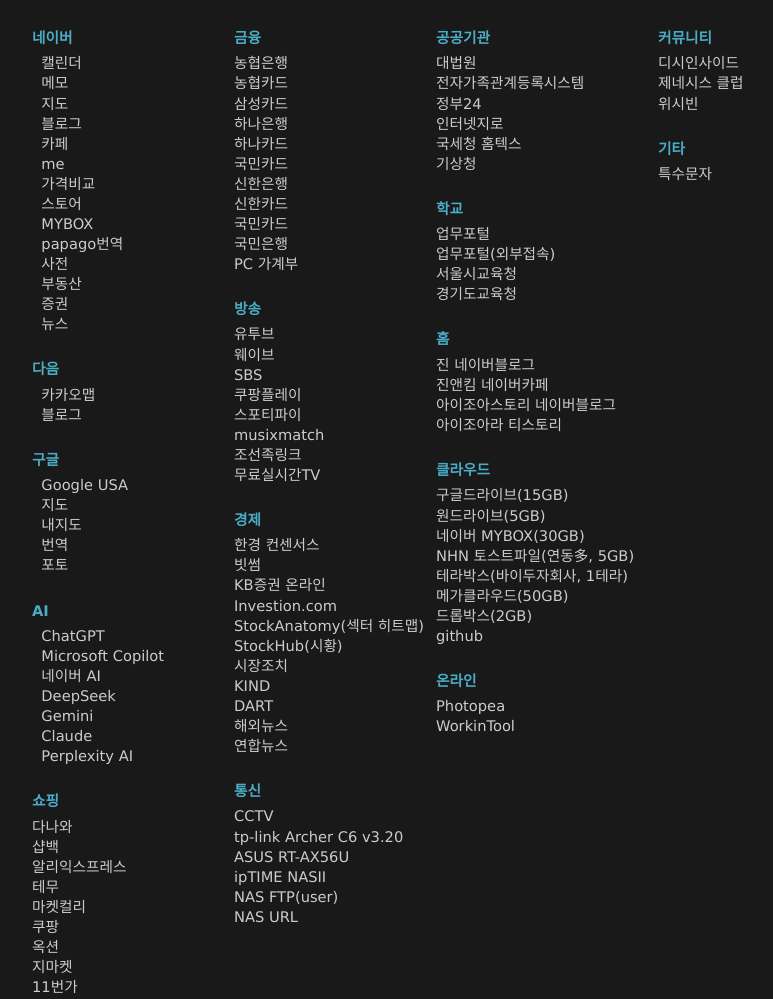
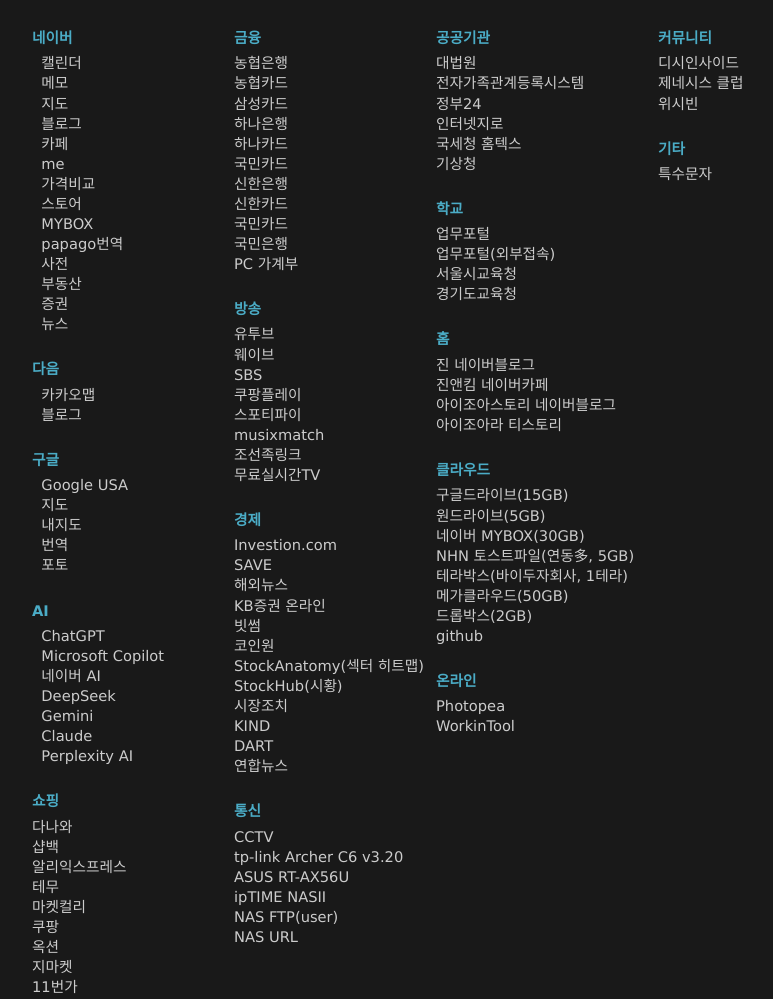
Before and after one commit to borru/Link, a plain HTML site: page index.html in a window 1280 px wide. Shown: the whole page, without its empty margins (195-968 px from the left). Drawn offline with Linux system fonts and the light colour scheme.

Commit message:
Update index.html

```diff
--- a/index.html
+++ b/index.html
@@ -93,16 +93,17 @@ A:hover{color:#00FFFF;text-decoration:none;font-weight: bolder}
         <p><a href="https://webtv.dothome.co.kr/">무료실시간TV</a></p>
         <p>&nbsp;</p>
         <p style="line-height:200%;"><font color="#4BACC6"><b>경제</b></font></p>
-        <p><a href="https://www.hankyung.com/koreamarket/consensus/">한경 컨센서스</a></p>
+        <p><a href="https://kr.investing.com/portfolio/?portfolioID=Y2QwYWUxP2Q3ZWFkN2Q%3D">Investion.com</a></p>
+        <p><a href="https://saveticker.com/">SAVE</a></p>
+        <p><a href="https://finviz.com/">해외뉴스</a></p>
+        <p><a href="https://mablewide.kbsec.com/go.able">KB증권 온라인</a></p>
         <p><a href="https://www.bithumb.com/">빗썸</a></p>
-        <p><a href="https://mablewide.kbsec.com/go.able">KB증권 온라인</a></p>
-        <p><a href="https://kr.investing.com/portfolio/?portfolioID=Y2QwYWUxP2Q3ZWFkN2Q%3D">Investion.com</a></p>
+        <p><a href="https://coinone.co.kr//">코인원</a></p>
         <p><a href="https://stockanatomy.com/market/heatmap">StockAnatomy(섹터 히트맵)</a></p>
         <p><a href="https://stockhub.kr/">StockHub(시황)</a></p>
         <p><a href="http://moc.krx.co.kr/contents/SVL/M/03010200/MOC03010200.jsp">시장조치</a></p>
         <p><a href="https://kind.krx.co.kr">KIND</a></p>
         <p><a href="https://dart.fss.or.kr">DART</a></p>
-        <p><a href="https://finviz.com/">해외뉴스</a></p>
         <p><a href="https://www.yna.co.kr/">연합뉴스</a></p>
         <p>&nbsp;</p>
         <p style="line-height:200%;"><font color="#4BACC6"><b>통신</b></font></p>
@@ -159,7 +160,7 @@ A:hover{color:#00FFFF;text-decoration:none;font-weight: bolder}
         <p><a href="https://www.wishbeen.co.kr/ ">위시빈</a></p>
         <p>&nbsp;</p>
         <p style="line-height:200%;"><font color="#4BACC6"><b>기타</b></font></p>
-        <p><a href="https://snskeyboard.com/specialfont/">특수문자</a></p>
+        <p><a href="https://wepplication.github.io/tools/charMap/#specialChar">특수문자</a></p>
     </td>
 </tr>
 </table>
```
